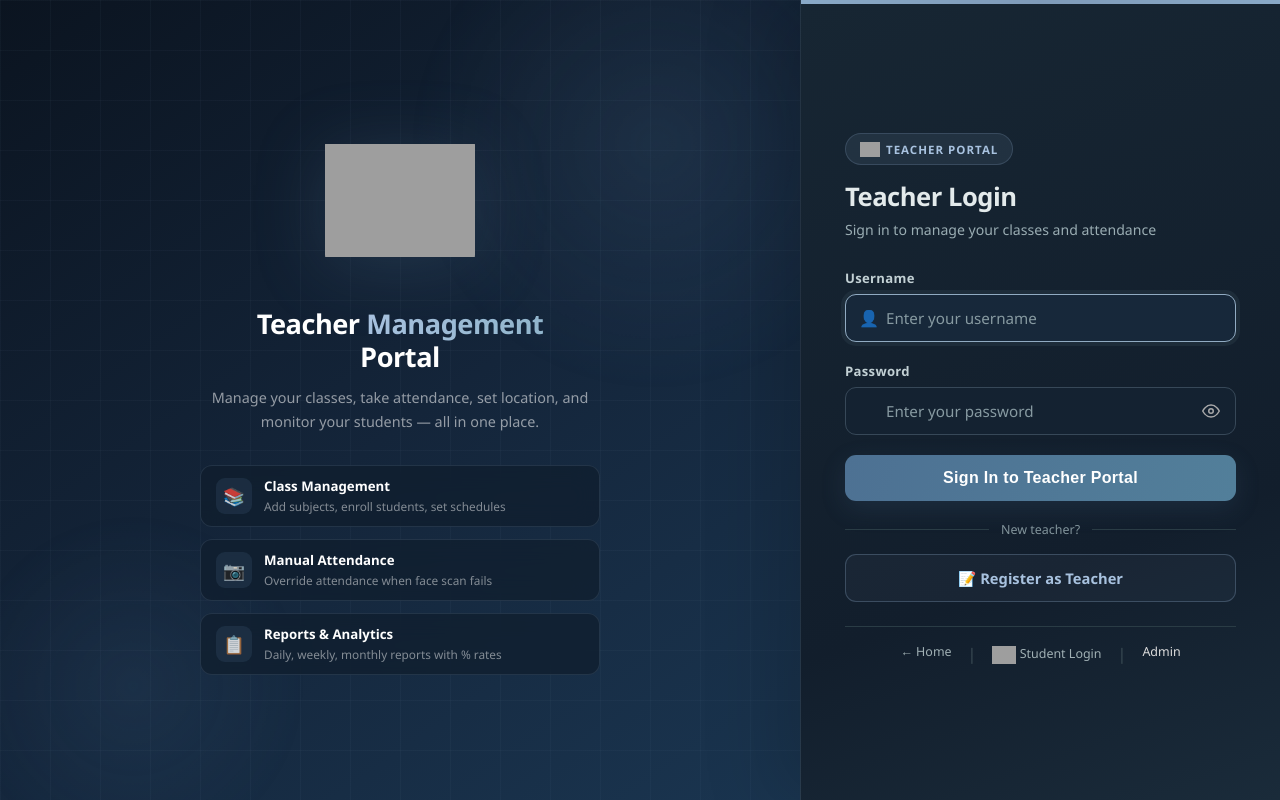
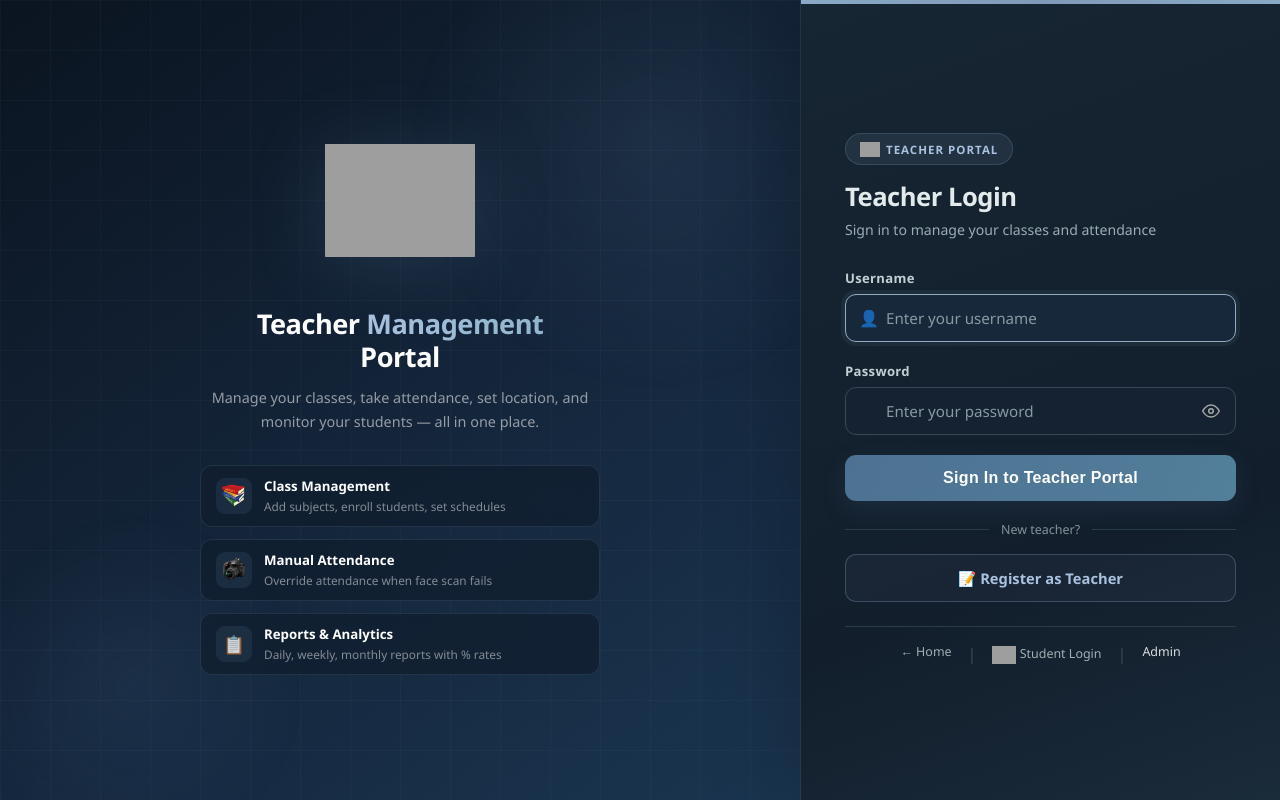
Before and after one commit to quibotludilyn-create/AttendanceSystem, a PHP site: the page made by teacher_login.php in a window 1280 px wide. Run offline with PHP 8.4, Linux system fonts and the light colour scheme; grey boxes are pictures that could not be loaded.

Commit message:
Update teacher login feature icons

```diff
--- a/teacher_login.php
+++ b/teacher_login.php
@@ -51,6 +51,7 @@ if ($_SERVER['REQUEST_METHOD'] === 'POST') {
         .features{display:flex;flex-direction:column;gap:12px;text-align:left;}
         .feat-item{display:flex;align-items:center;gap:12px;background:rgba(255,255,255,0.06);border:1px solid rgba(255,255,255,0.1);border-radius:12px;padding:11px 15px;color:rgba(255,255,255,0.8);font-size:0.85rem;backdrop-filter:blur(4px);}
         .feat-icon{width:36px;height:36px;border-radius:9px;background:rgba(46,125,50,0.2);display:flex;align-items:center;justify-content:center;font-size:1.1rem;flex-shrink:0;}
+        .feat-icon img{width:24px;height:24px;object-fit:contain;}
         .feat-text strong{color:white;display:block;font-size:0.83rem;margin-bottom:1px;}
         .feat-text span{font-size:0.74rem;opacity:0.6;}
 
@@ -130,11 +131,11 @@ if ($_SERVER['REQUEST_METHOD'] === 'POST') {
         <p>Manage your classes, take attendance, set location, and monitor your students — all in one place.</p>
         <div class="features">
             <div class="feat-item">
-                <div class="feat-icon">📚</div>
+                <div class="feat-icon"><img src="assets/img/books.png" alt=""></div>
                 <div class="feat-text"><strong>Class Management</strong><span>Add subjects, enroll students, set schedules</span></div>
             </div>
             <div class="feat-item">
-                <div class="feat-icon">📷</div>
+                <div class="feat-icon"><img src="assets/img/camera.png" alt=""></div>
                 <div class="feat-text"><strong>Manual Attendance</strong><span>Override attendance when face scan fails</span></div>
             </div>
             <div class="feat-item">
```
Also changed, not shown: assets/img/books.png (added), assets/img/camera.png (added).
